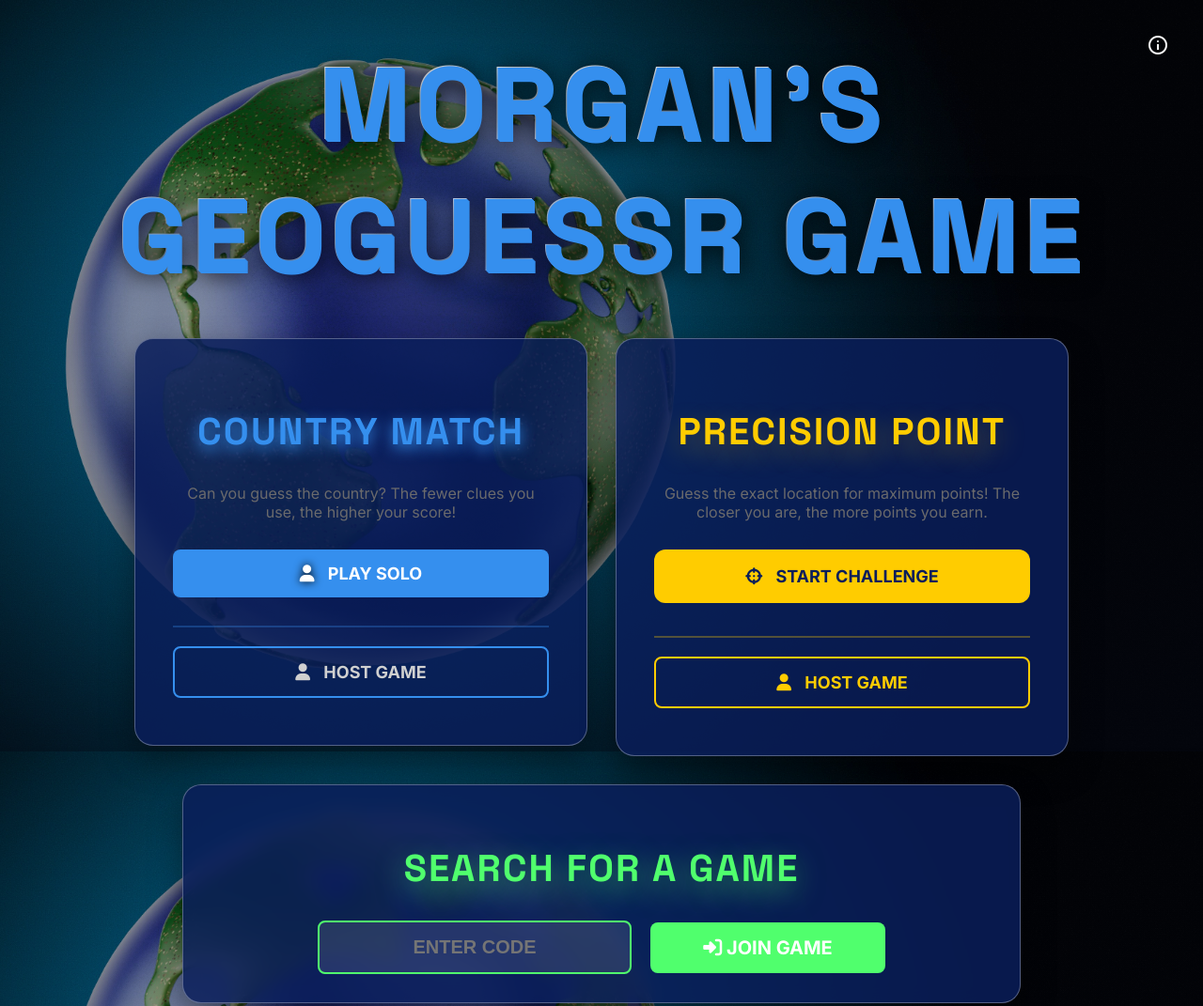
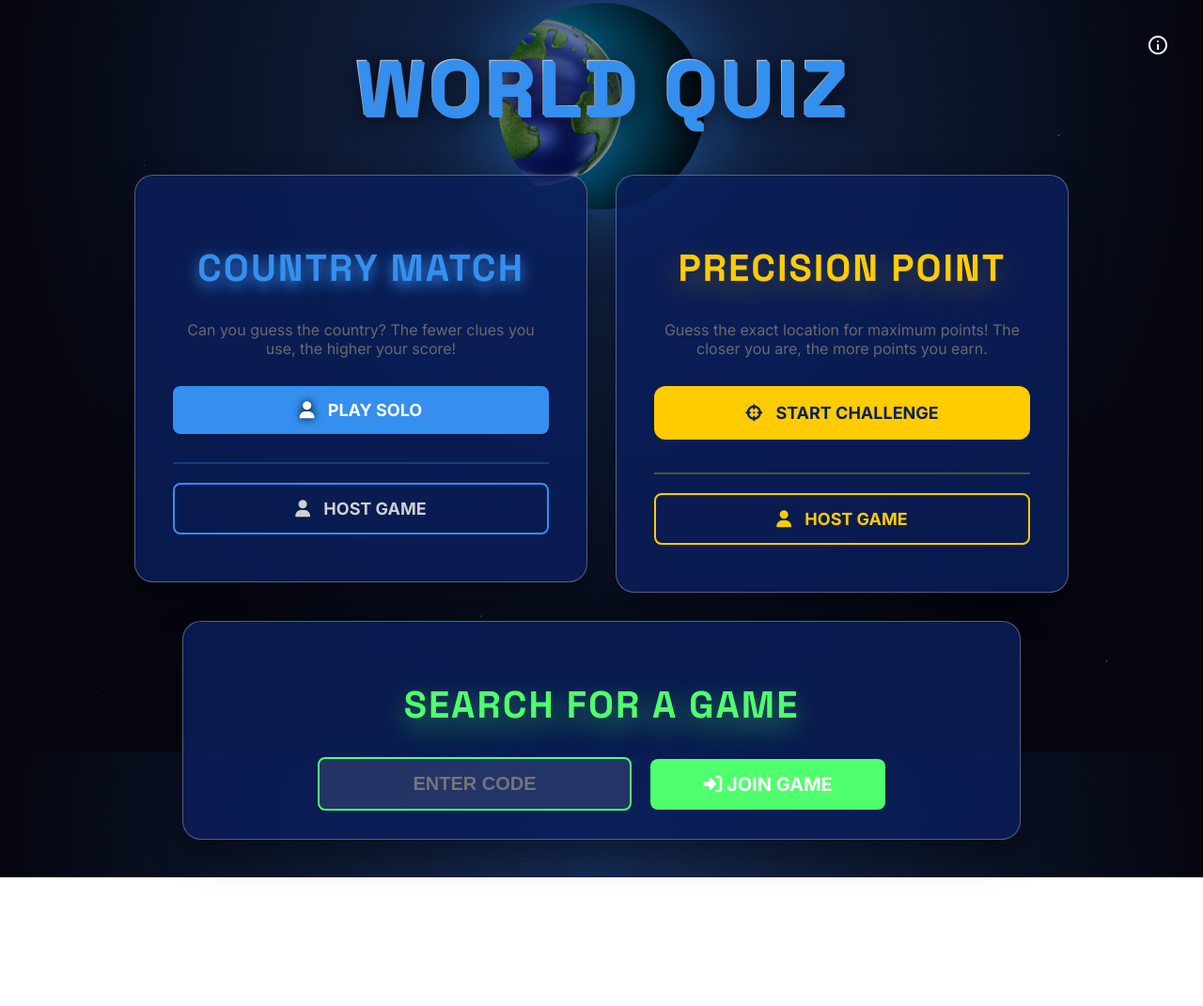
Before and after one commit to Morgan-barry/geoguessr-node-version--1-, a website: page public/mainMenu.html in a window 1280 px wide. Shown: the top 1071 px of the page at 94% size. After the commit the page ends 934 px from the top, so only its background shows below. Drawn offline with nearby package versions, Linux system fonts and the light colour scheme.

Commit message:
background change (test)

```diff
--- a/public/mainMenu.html
+++ b/public/mainMenu.html
@@ -3,15 +3,19 @@
 <head>
     <title>World Quiz Main Menu</title>
     <style>
-        /* Full-screen background image with a dark overlay for better text visibility */
         body {
-            background-image:
-                linear-gradient(180deg, rgba(4,8,22,0.25) 0%, rgba(4,8,22,0.35) 60%, rgba(4,8,22,0.5) 100%),
-                url(bg.jpg);
-            background-repeat: no-repeat;
-            background-position: center;
+            background:
+                radial-gradient(1px 1px at 12% 22%, rgba(255,255,255,0.9), transparent 60%),
+                radial-gradient(1px 1px at 78% 68%, rgba(255,255,255,0.75), transparent 60%),
+                radial-gradient(1.5px 1.5px at 40% 82%, rgba(255,255,255,0.65), transparent 60%),
+                radial-gradient(1.5px 1.5px at 88% 18%, rgba(255,255,255,0.8), transparent 60%),
+                radial-gradient(1px 1px at 8% 92%, rgba(255,255,255,0.55), transparent 60%),
+                radial-gradient(1px 1px at 55% 12%, rgba(255,255,255,0.6), transparent 60%),
+                radial-gradient(1.5px 1.5px at 92% 88%, rgba(255,255,255,0.7), transparent 60%),
+                radial-gradient(ellipse at 50% 15%, #142a52 0%, #05060f 70%);
+            background-repeat: repeat;
+            background-size: 260px 260px;
             background-attachment: fixed;
-            background-size: cover;
             margin: 0;
             display: flex;
             flex-direction: column;
@@ -23,12 +27,31 @@
             box-sizing: border-box;
         }
 
+        .titleWrap {
+            position: relative;
+            display: flex;
+            align-items: center;
+            justify-content: center;
+        }
+
+        .globeEmblem {
+            position: absolute;
+            width: 220px;
+            height: 220px;
+            border-radius: 50%;
+            object-fit: cover;
+            filter: drop-shadow(0 0 45px rgba(53,143,238,0.6));
+            opacity: 0.85;
+            z-index: 0;
+            pointer-events: none;
+        }
+
         /*header styling for the main title of game */
        h1 {
             font-family: 'Space Grotesk', sans-serif;
-            font-size: clamp(52px, 9vw, 110px);
+            font-size: clamp(40px, 6.5vw, 84px);
             font-weight: 700;
-            letter-spacing: 6px;
+            letter-spacing: 4px;
             background: linear-gradient(180deg, #ffffff 0%, #d6e7ff 55%, #8fbdfb 100%);
             -webkit-background-clip: text;
             background-clip: text;
@@ -41,6 +64,8 @@
                 4px 4px 24px rgba(0,0,0,0.85);
             margin: 0 0 40px 0;
             text-align: center;
+            position: relative;
+            z-index: 1;
         }
 
         /* container for the two game mode boxes, uses flexbox to position them side by side with some gap */
@@ -112,7 +137,7 @@
             to { opacity: 1; transform: translateY(0); }
         }
 
-        h1, .menuContainer, .JoinGameBox {
+        h1, .titleWrap, .menuContainer, .JoinGameBox {
             animation: riseFadeIn 0.6s ease both;
         }
         .menuContainer { animation-delay: 0.15s; }
@@ -226,7 +251,10 @@
         </span>
     </button>
 
-    <h1>MORGAN'S GEOGUESSR GAME</h1>
+    <div class="titleWrap">
+        <img src="bg.jpg" alt="" class="globeEmblem">
+        <h1>WORLD QUIZ</h1>
+    </div>
 
     <div id="infoModal" class="modalOverlay" style="display:none;">
         <div class="modalContent">
```
